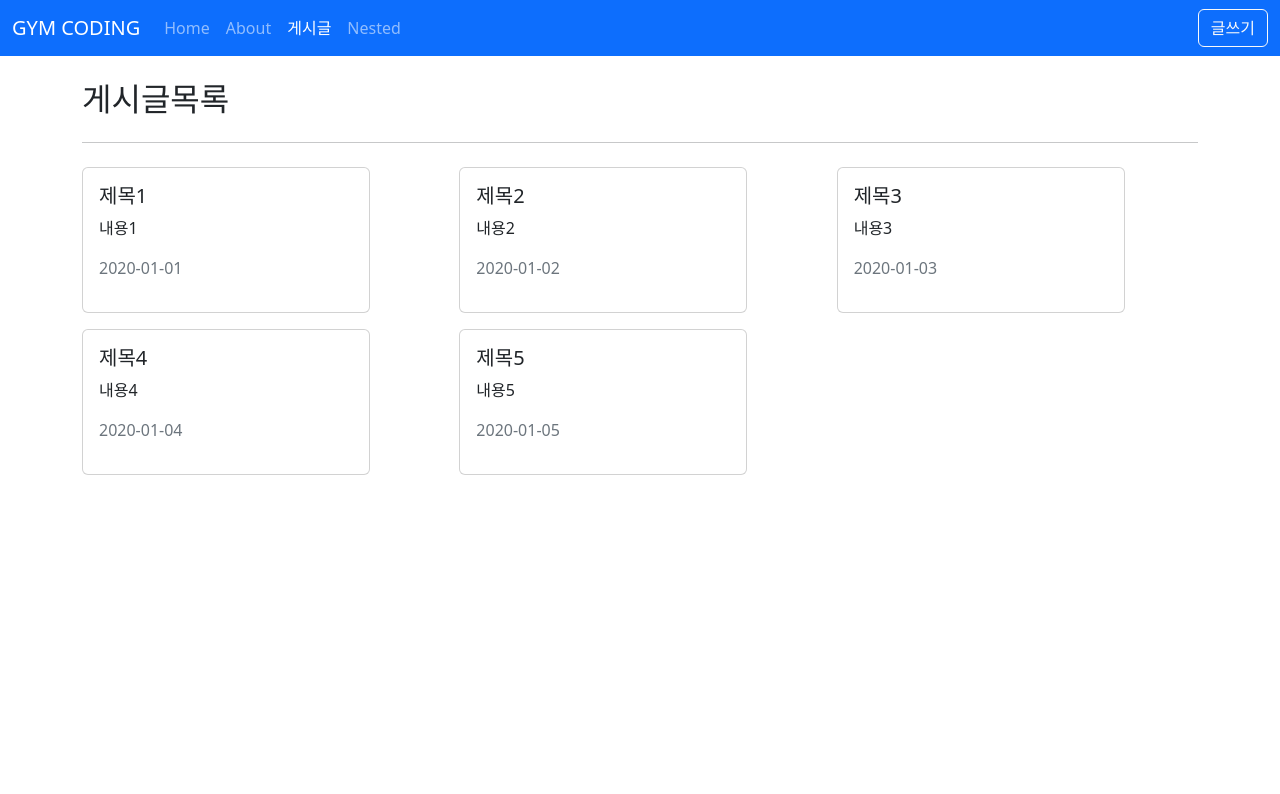
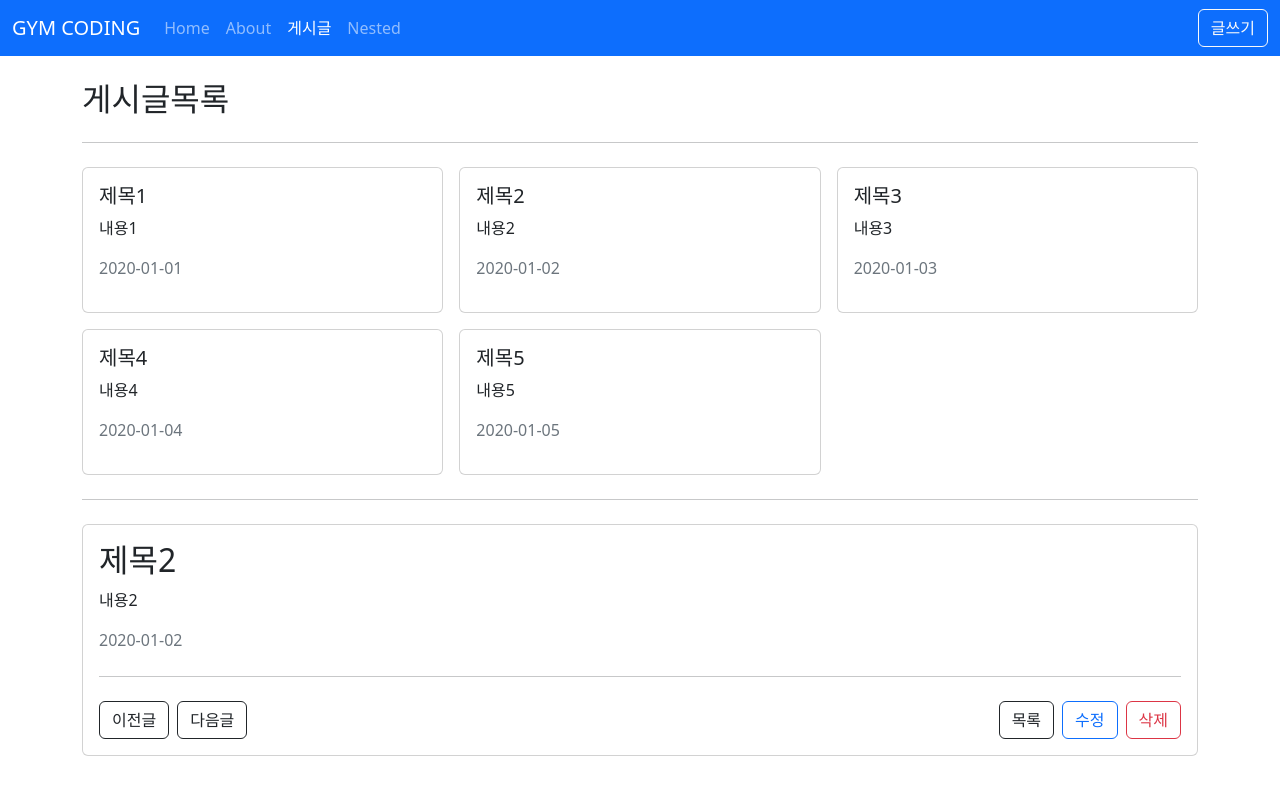
Before and after one commit to leegyuseung/vue3-posts, a Vue app: page /posts in a window 1280 px wide. Shown: the top 794 px of the page. Built offline with nearby package versions, Linux system fonts and the light colour scheme.

Commit message:
페이지 컴포넌트에 Props 전달

```diff
--- a/src/api/posts.js
+++ b/src/api/posts.js
@@ -35,3 +35,7 @@
 export function getPosts() {
   return posts;
 }
+
+export function getPostById(id) {
+  return posts.find((item) => item.id === id);
+}
--- /dev/null
+++ b/src/components/AppCard.vue
@@ -0,0 +1,13 @@
+<template>
+  <div class="card">
+    <div v-if="$slots.header" class="card-header">
+      <slot name="header"></slot>
+    </div>
+    <div v-if="$slots.default" class="card-body">
+      <slot></slot>
+    </div>
+    <div v-if="$slots.footer" class="card-footer">
+      <slot name="footer"></slot>
+    </div>
+  </div>
+</template>
--- a/src/components/posts/PostItem.vue
+++ b/src/components/posts/PostItem.vue
@@ -1,16 +1,16 @@
 <template>
-  <div class="card" style="width: 18rem">
-    <div class="card-body">
-      <h5 class="card-title">{{ title }}</h5>
-      <p class="card-text">
-        {{ content }}
-      </p>
-      <p class="text-muted">{{ createdAt }}</p>
-    </div>
-  </div>
+  <AppCard>
+    <h5 class="card-title">{{ title }}</h5>
+    <p class="card-text">
+      {{ content }}
+    </p>
+    <p class="text-muted">{{ createdAt }}</p>
+  </AppCard>
 </template>
 
 <script setup>
+import AppCard from "@/components/AppCard.vue";
+
 defineProps({
   title: {
     type: String,
--- a/src/router/index.js
+++ b/src/router/index.js
@@ -36,7 +36,12 @@
     path: "/posts/:id",
     name: "PostDetail",
     component: PostDetailView,
+    // props: true,
+    props: (route) => ({
+      id: parseInt(route.params.id),
+    }),
   },
+
   {
     path: "/posts/:id/edit",
     name: "PostEdit",
--- a/src/views/posts/PostDetailView.vue
+++ b/src/views/posts/PostDetailView.vue
@@ -1,8 +1,10 @@
 <template>
   <div>
-    <h2>제목</h2>
-    <p>내용</p>
-    <p class="text-muted">2020-01-01</p>
+    <h2>{{ form.title }}</h2>
+    <p>{{ form.content }}</p>
+    <p class="text-muted">
+      {{ form.createdAt }}
+    </p>
     <hr class="my-4" />
     <div class="row g-2">
       <div class="col-auto">
@@ -28,13 +30,29 @@
 </template>
 
 <script setup>
-import { useRoute, useRouter } from "vue-router";
+import { getPostById } from "@/api/posts";
+import { ref } from "vue";
+import { useRouter } from "vue-router";
 
-const route = useRoute();
+const props = defineProps({
+  id: Number,
+});
+
 const router = useRouter();
-const id = route.params.id;
+/*
+ref 장점) 객체할당을 할 수 있다. 일관성 단점) .value 로 접근해야한다.
+reactive 장점) .value로 접근할 필요 없다. 단점) 객체할당 불가능 하나씩 입력해주어야한다.
+*/
+const form = ref({});
+
+const fetchPost = () => {
+  const data = getPostById(props.id);
+  form.value = { ...data };
+};
+fetchPost();
 const goListPage = () => router.push({ name: "PostList" });
-const goEditPage = () => router.push({ name: "PostEdit", params: { id } });
+const goEditPage = () =>
+  router.push({ name: "PostEdit", params: { id: props.id } });
 </script>
 
 <style lang="scss" scoped></style>
--- a/src/views/posts/PostListView.vue
+++ b/src/views/posts/PostListView.vue
@@ -12,11 +12,18 @@
         ></PostItem>
       </div>
     </div>
+    <hr class="my-4" />
+    <AppCard>
+      <PostDetailView :id="2"></PostDetailView>
+    </AppCard>
   </div>
 </template>
 
 <script setup>
+import AppCard from "@/components/AppCard.vue";
 import PostItem from "@/components/posts/PostItem.vue";
+import PostDetailView from "@/views/posts/PostDetailView.vue";
+
 import { getPosts } from "@/api/posts";
 import { ref } from "vue";
 import { useRouter } from "vue-router";
```
